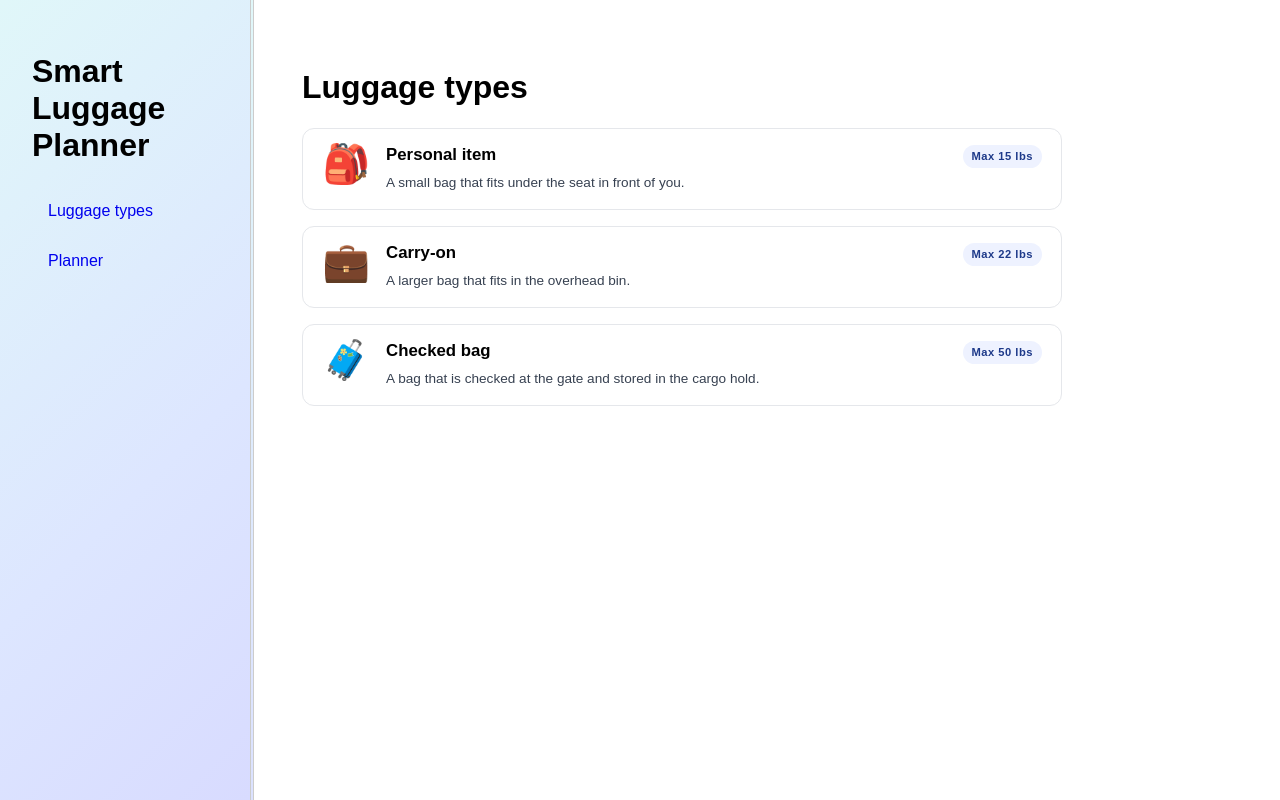
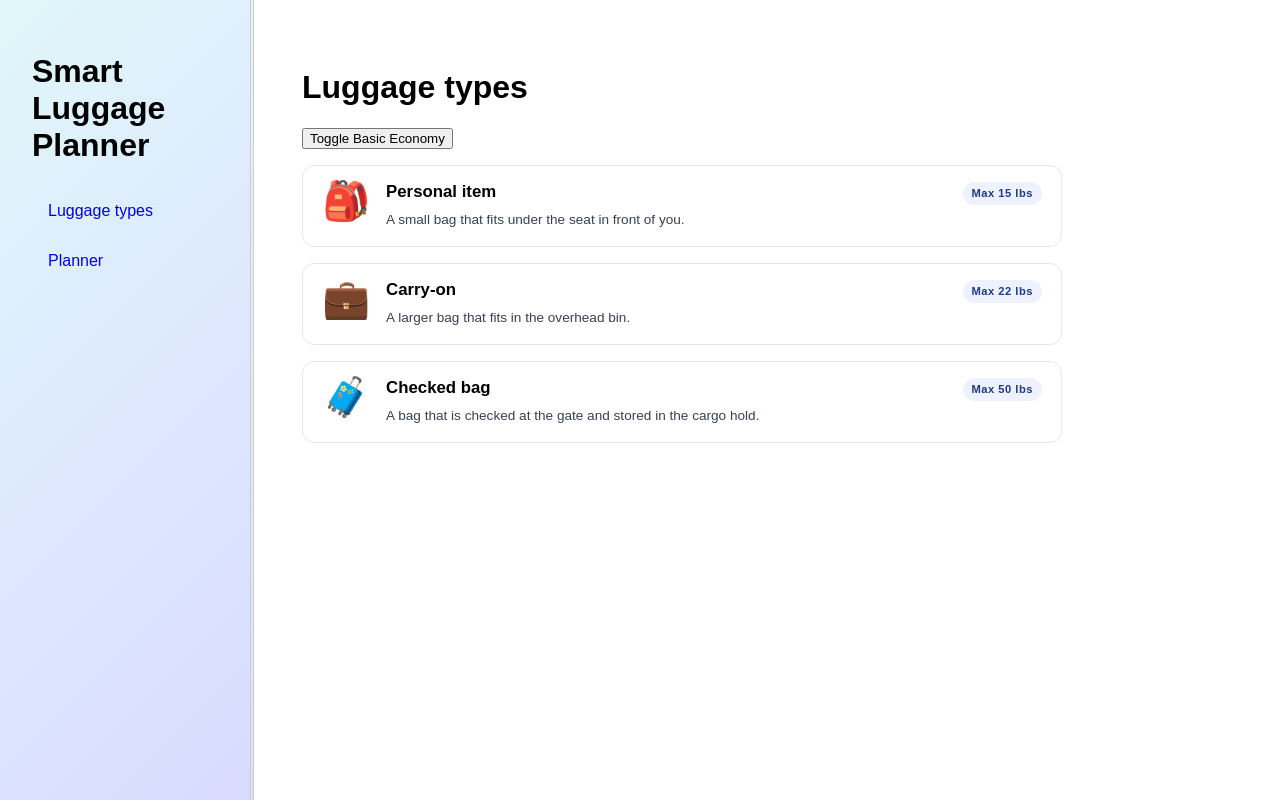
Before and after one commit to shanayamalik/berkeley-cs260, a React (Vite) app in the folder programming-assignment-3/code/: page / in a window 1280 px wide. Built offline with nearby package versions, Linux system fonts and the light colour scheme.

Commit message:
HTML button for Basic Economy fare or a normal (full-featured) fare

```diff
--- a/programming-assignment-3/code/src/pages/luggage-overview/LuggageOverview.jsx
+++ b/programming-assignment-3/code/src/pages/luggage-overview/LuggageOverview.jsx
@@ -47,6 +47,8 @@ export default function LuggageOverview() {
     <div className="luggage-overview">
       <h1>Luggage types</h1>
 
+      <button>Toggle Basic Economy</button>
+
       {/* Dynamic rendering: iterate over LUGGAGE_TYPES array to create components */}
       {LUGGAGE_TYPES.map((luggageType, index) => (
         <LuggageType
```
